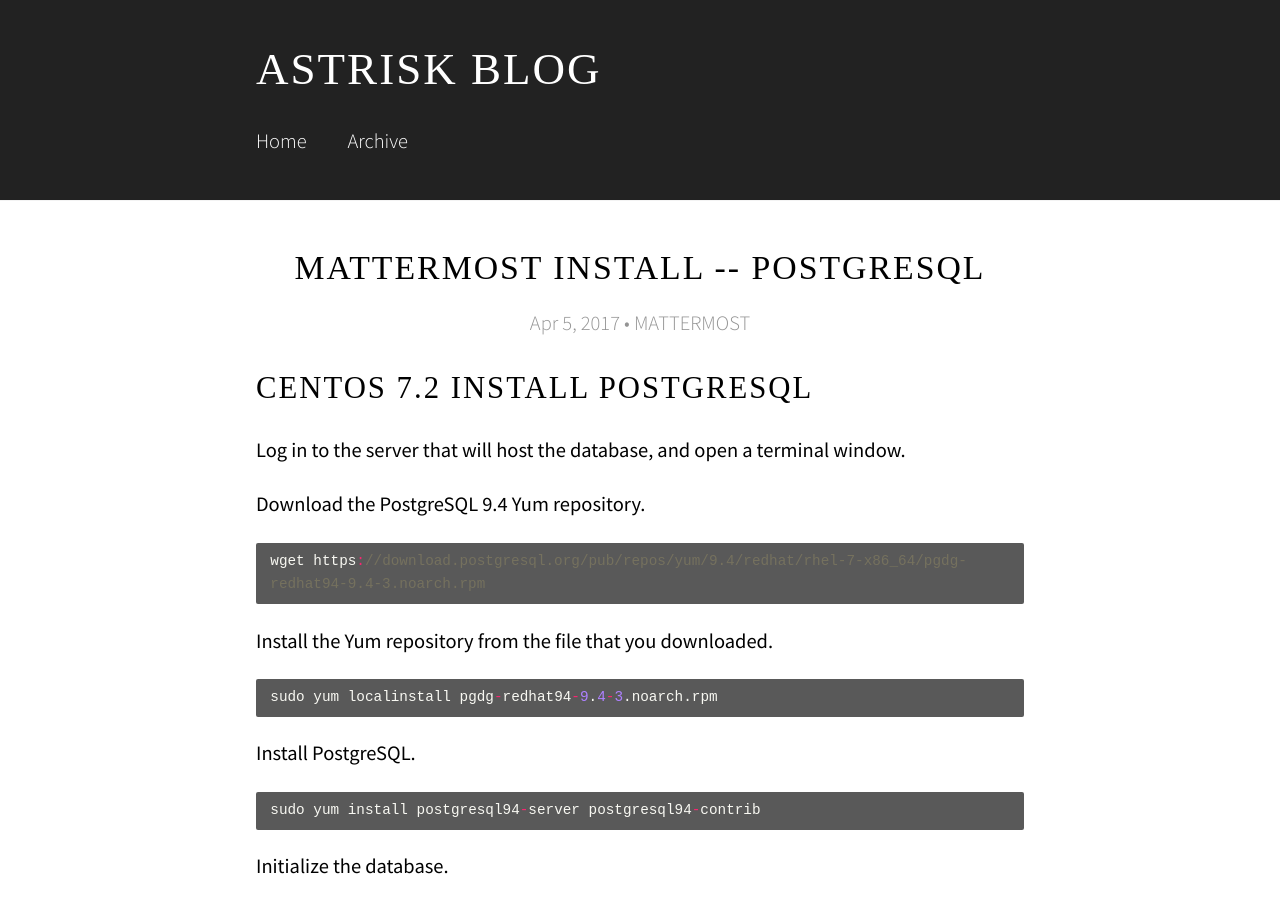
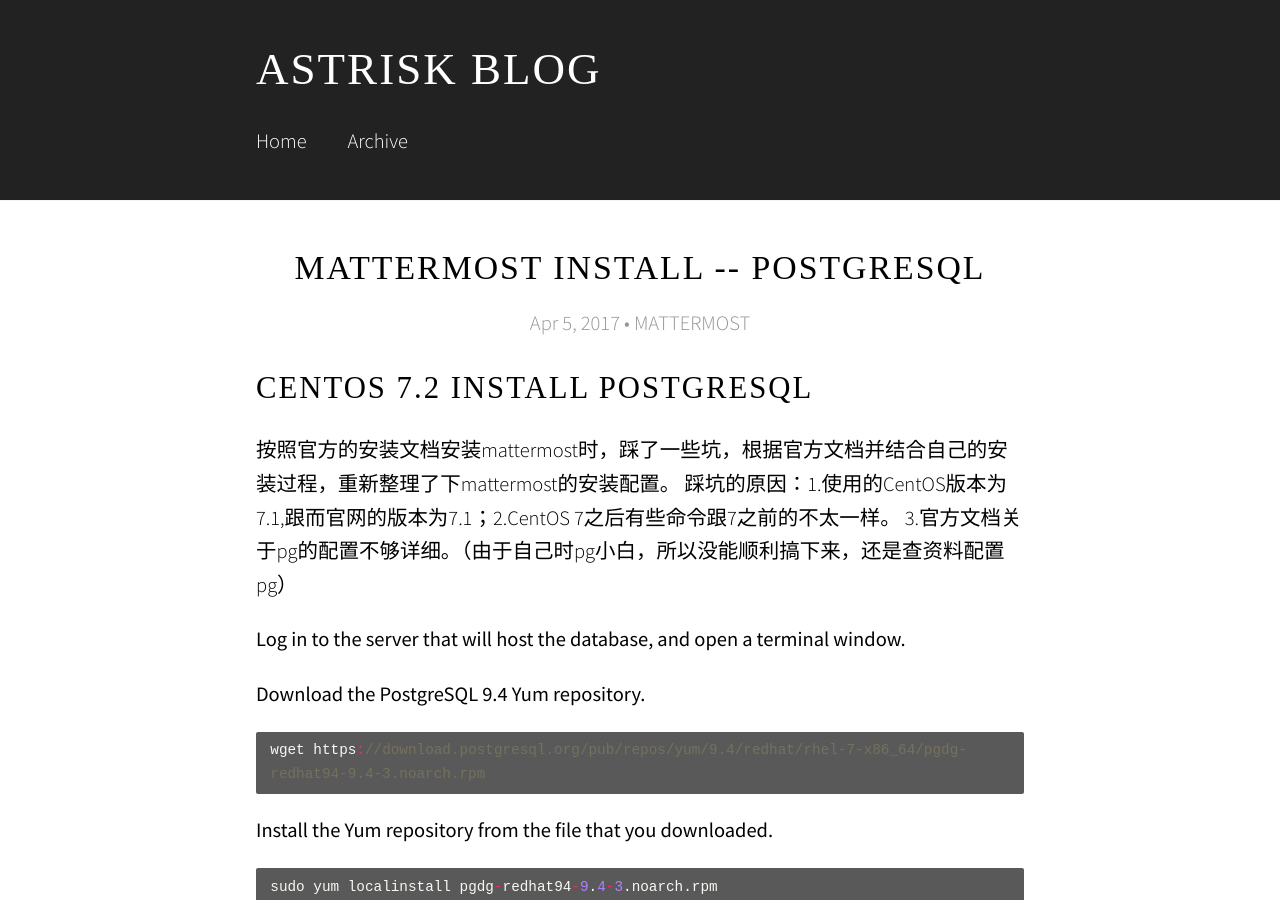
Before and after one commit to astrisk/astrisk.github.io, a Jekyll site: the page built from _posts/2017-04-05-mattermost-postgresql.md, in a window 1280 px wide and 900 px high. Built offline with Jekyll 4.4.1, drawn with Linux system fonts in a browser that asks for light colours; some web fonts are replaced.

Commit message:
add 描述

```diff
--- a/_posts/2017-04-05-mattermost-postgresql.md
+++ b/_posts/2017-04-05-mattermost-postgresql.md
@@ -5,6 +5,9 @@
 ---
 
 # CentOS 7.2 install PostgreSQL
+
+按照官方的安装文档安装mattermost时，踩了一些坑，根据官方文档并结合自己的安装过程，重新整理了下mattermost的安装配置。
+踩坑的原因：1.使用的CentOS版本为7.1,跟而官网的版本为7.1；2.CentOS 7之后有些命令跟7之前的不太一样。 3.官方文档关于pg的配置不够详细。（由于自己时pg小白，所以没能顺利搞下来，还是查资料配置pg）
 
 **Log in to the server that will host the database, and open a terminal window.**
 
```
